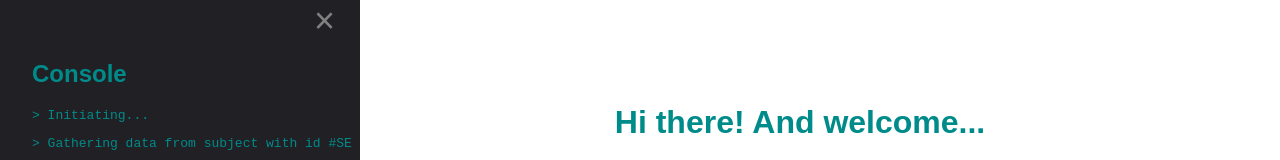
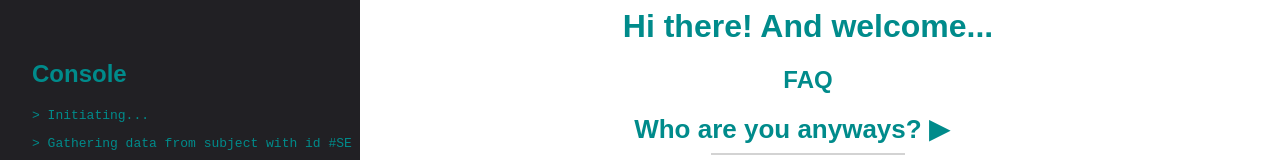
Before and after one commit to Taylorki/freecodecamp, a website: page index.html in a window 1280 px wide. Shown: the top 160 px of the page. Drawn offline with Linux system fonts and the light colour scheme; a web font is replaced by a local one.

Commit message:
remove close option

```diff
--- a/index.css
+++ b/index.css
@@ -9,6 +9,7 @@ body {
 
 .intro {
   margin-left: 25vw;
+  width: 75vw;
   text-align: center;
 }
 
--- a/index.html
+++ b/index.html
@@ -7,12 +7,9 @@
     />
   </head>
   <body>
-    <!-- sidebar console -->
 
     <div id="mySidebar" class="sidebar">
-      <a href="javascript:void(0)" class="close-console" onclick="closeNav()"
-        >×</a
-      >
+
       <h2>Console</h2>
       <div id="log-files"></div>
       <p>
@@ -25,14 +22,6 @@
         />
       </p>
     </div>
-
-    <div id="main">
-      <button id="open-console" class="open-console" onclick="openLog()">
-        > Open Console
-      </button>
-    </div>
-
-    <!-- end sidebar console -->
 
     <div class="intro">
       <h1>Hi there! And welcome...</h1>
--- a/index.js
+++ b/index.js
@@ -52,9 +52,7 @@ function clearLog() {
 
 function openLog() {
   document.getElementById("mySidebar").style.width = "25vw";
-  document.getElementById("main").style.marginLeft = "25vw";
   document.getElementById("mySidebar").style.visibility = "visible";
-  document.getElementById("open-console").style.visibility = "hidden";
   showLog(1);
   setTimeout(function () {
     showLog(2);
@@ -65,18 +63,6 @@ function openLog() {
   setTimeout(function () {
     showLog(4);
   }, 6500);
-}
-
-function closeNav() {
-  document.getElementById("mySidebar").style.visibility = "hidden";
-  document.getElementById("mySidebar").style.width = "0";
-  document.getElementById("main").style.marginLeft = "0";
-
-  setTimeout(showOpenButton(), 2000);
-}
-
-function showOpenButton() {
-  document.getElementById("open-console").style.visibility = "visible";
 }
 
 let logInput = document.getElementById("logInput");
```
